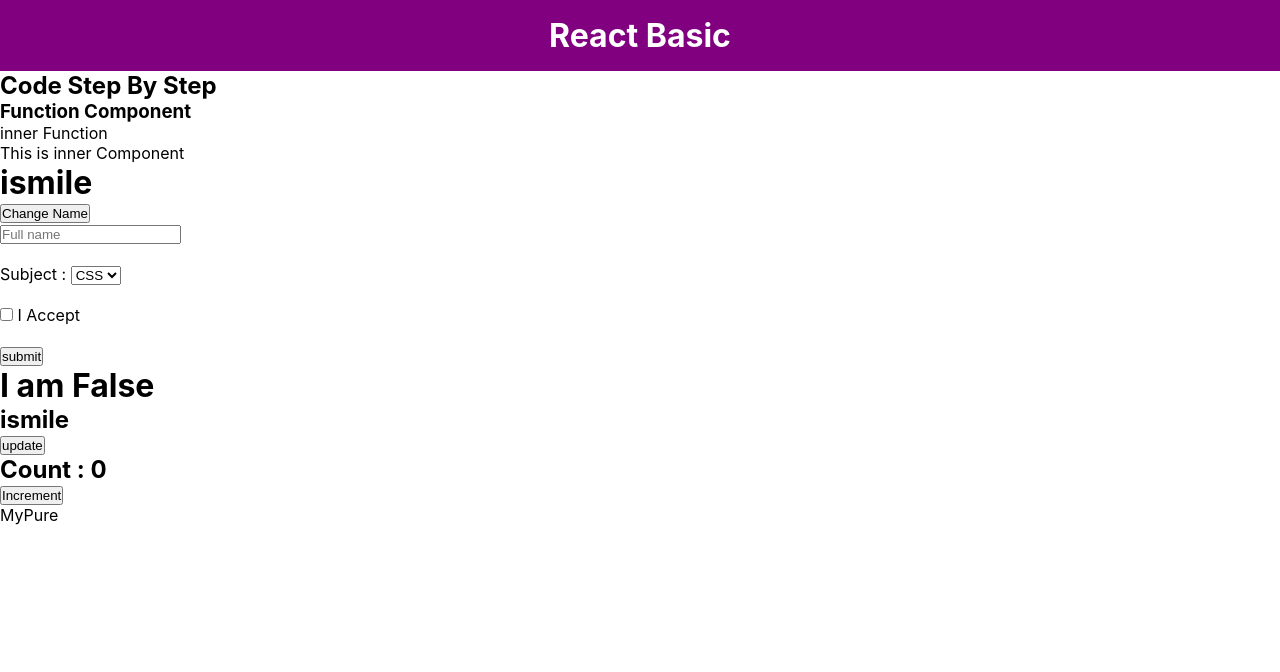
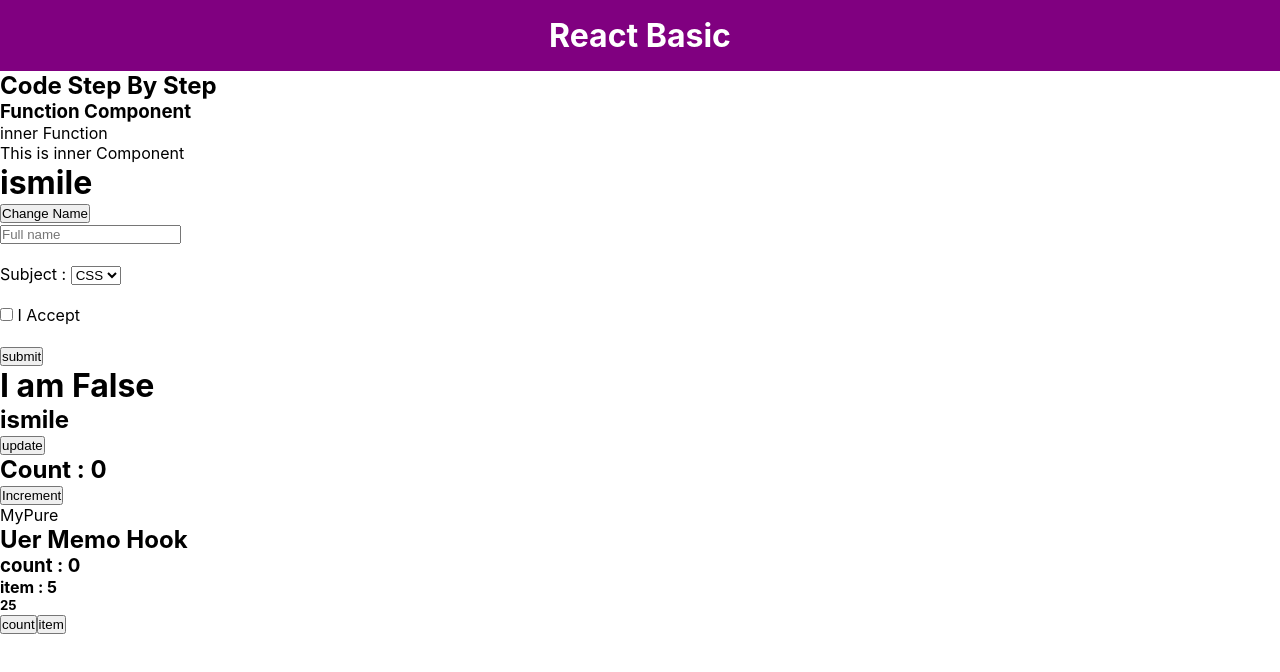
Before and after one commit to ismailsardar/react_2, a React (Create React App) app in the folder my-selfs/: page / in a window 1280 px wide. Shown: the top 672 px of the page. Built offline with nearby package versions, Linux system fonts and the light colour scheme.

Commit message:
useMemo hook

```diff
--- a/my-selfs/src/components/code_stye_By_stye/MyComponent.js
+++ b/my-selfs/src/components/code_stye_By_stye/MyComponent.js
@@ -5,6 +5,7 @@
 import MyClass from './myClass'
 import Props from './Props'
 import PureComponents from './pureComponent/PureComponent'
+import MyMemo from './useMemo/MyMemo'
 
 const MyComponent = () => {
   return (
@@ -16,6 +17,7 @@
         <CondRen />
         <MyClass />
         <PureComponents />
+        <MyMemo />
     </div>
   )
 }
--- /dev/null
+++ b/my-selfs/src/components/code_stye_By_stye/useMemo/MyMemo.js
@@ -0,0 +1,25 @@
+import React, { useMemo, useState } from 'react'
+
+const MyMemo = () => {
+
+    const[count, setCount] = useState(0);
+    const[item, setItem] = useState(5);
+
+    let updateMemo = useMemo(()=>{
+        console.log("update item");
+        return item*5;
+    },[item]);
+
+  return (
+    <div>
+        <h2>Uer Memo Hook</h2>
+        <h3>count : {count}</h3>
+        <h4>item : {item}</h4>
+        <h5>{updateMemo}</h5>
+        <button onClick={()=>setCount(count+1)} >count</button>
+        <button onClick={()=>setItem(item+5)} >item</button>
+    </div>
+  )
+}
+
+export default MyMemo
```
